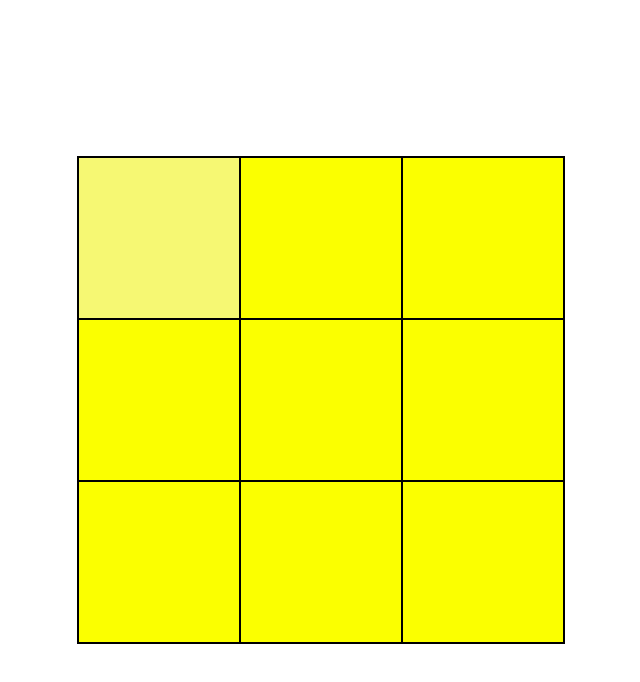
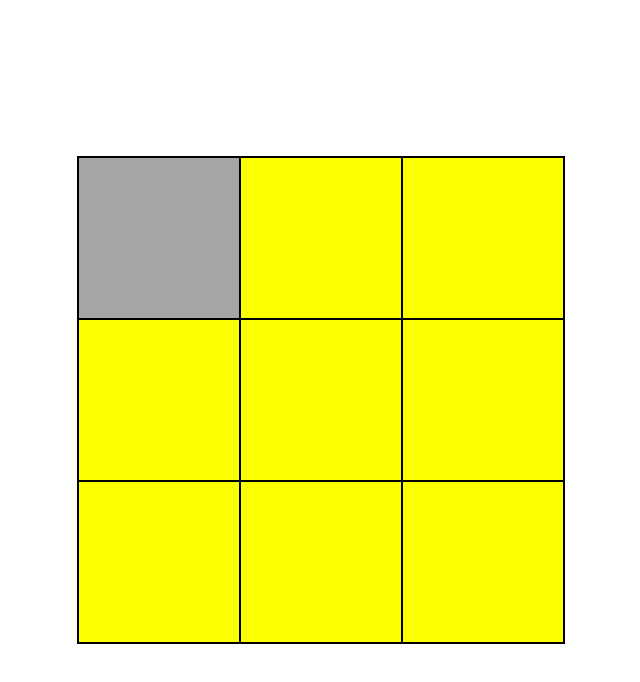
Before and after one commit to SharjeelJathol/Tic-Tac-Toe, a plain HTML site: page index.html in a window 1280 px wide. In both pictures the pointer is over the element 478 px from the left and 238 px from the top of the page. Shown: the whole page, without its empty margins (319-959 px from the left). Drawn offline with Linux system fonts and the light colour scheme.

Commit message:
Update style.css

```diff
--- a/style.css
+++ b/style.css
@@ -28,5 +28,5 @@ td{
 }
 
 td:hover{
-    background-color: rgb(246, 248, 115);
+    background-color: rgb(165, 165, 165);
 }
```
